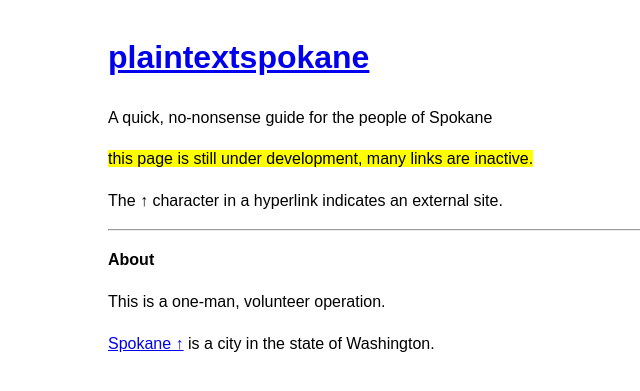
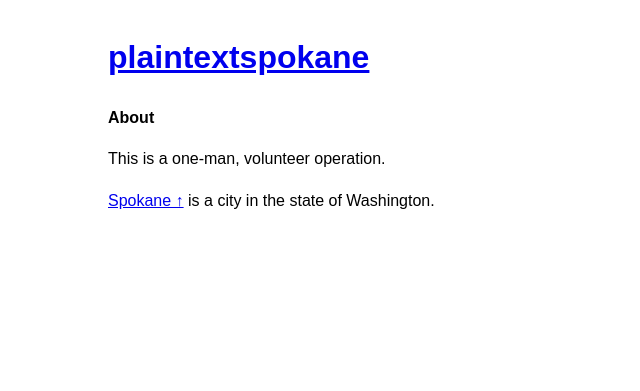
Before and after one commit to plaintextspokane/plaintextspokane.github.io, a Jekyll site: the page built from about.md, in a window 1280 px wide. Shown: the top 391 px of the page, without its empty margins (257-897 px from the left). Built offline with Jekyll 4.4.1, drawn with Linux system fonts in a browser that asks for light colours; our own code applies the rules of GitHub Pages for plain Markdown files.

Commit message:
Update about.md

```diff
--- a/about.md
+++ b/about.md
@@ -1,11 +1,3 @@
-A quick, no-nonsense guide for the people of Spokane
-
-<mark>this page is still under development, many links are inactive.</mark>
-
-The ↑ character in a hyperlink indicates an external site.
-
----
-
 **About**
 
 This is a one-man, volunteer operation.
```
